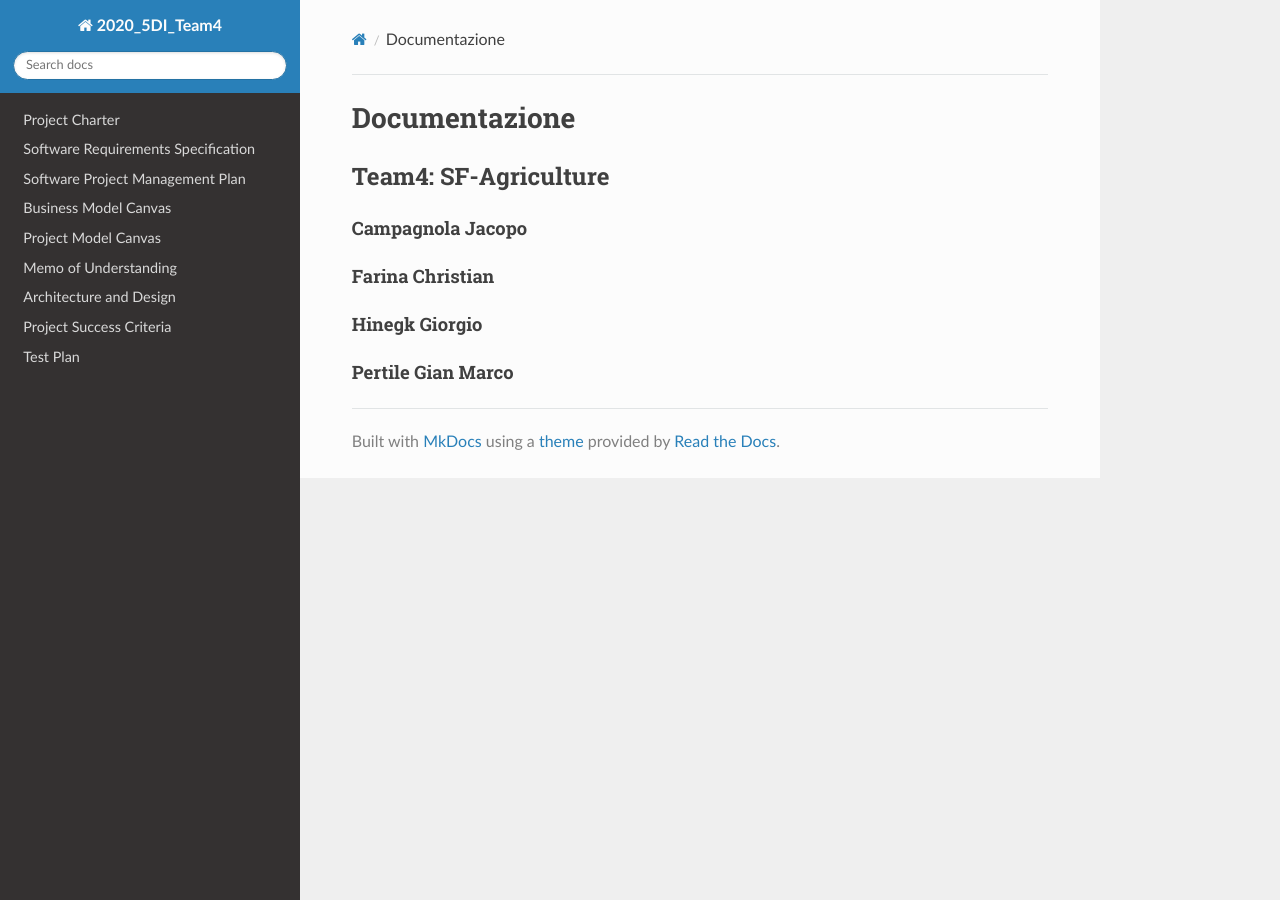
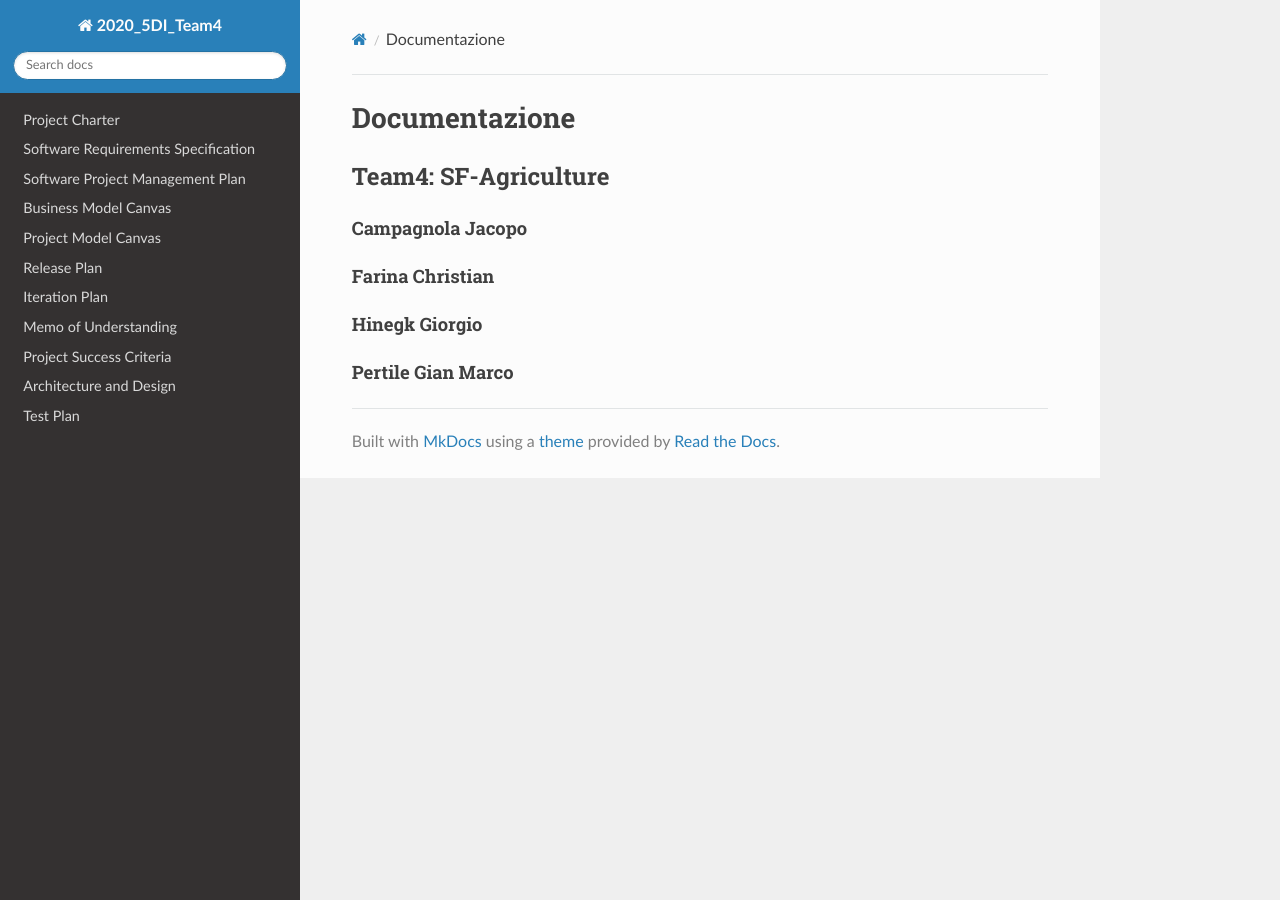
Before and after one commit to FarinaChristian/2020_5DI_team3.2_Farina, an MkDocs documentation site: the page built from docs/index.md, in a window 1280 px wide. Built offline with MkDocs 1.6.1, drawn with Linux system fonts in a browser that asks for light colours; nearby versions of some CDN libraries.

Commit message:
Update mkdocs.yml

```diff
--- a/mkdocs.yml
+++ b/mkdocs.yml
@@ -5,9 +5,11 @@ nav:
     - 'Software Project Management Plan': 'software_projeckt_management_plan.md'
     - 'Business Model Canvas': 'business_model_canvas.pdf'
     - 'Project Model Canvas': 'project_model_canvas.pdf'
+    - 'Release Plan': 'release_plan.md'
+    - 'Iteration Plan': 'iteration_plan.md'
     - 'Memo of Understanding': 'memo_of_understanding.md'
+    - 'Project Success Criteria': 'project_success_criteria.md'
     - 'Architecture and Design': 'architecture_and_design.md'
-    - 'Project Success Criteria': 'project_success_criteria.md'
     - 'Test Plan': 'test_plan.md'
 
 
```
